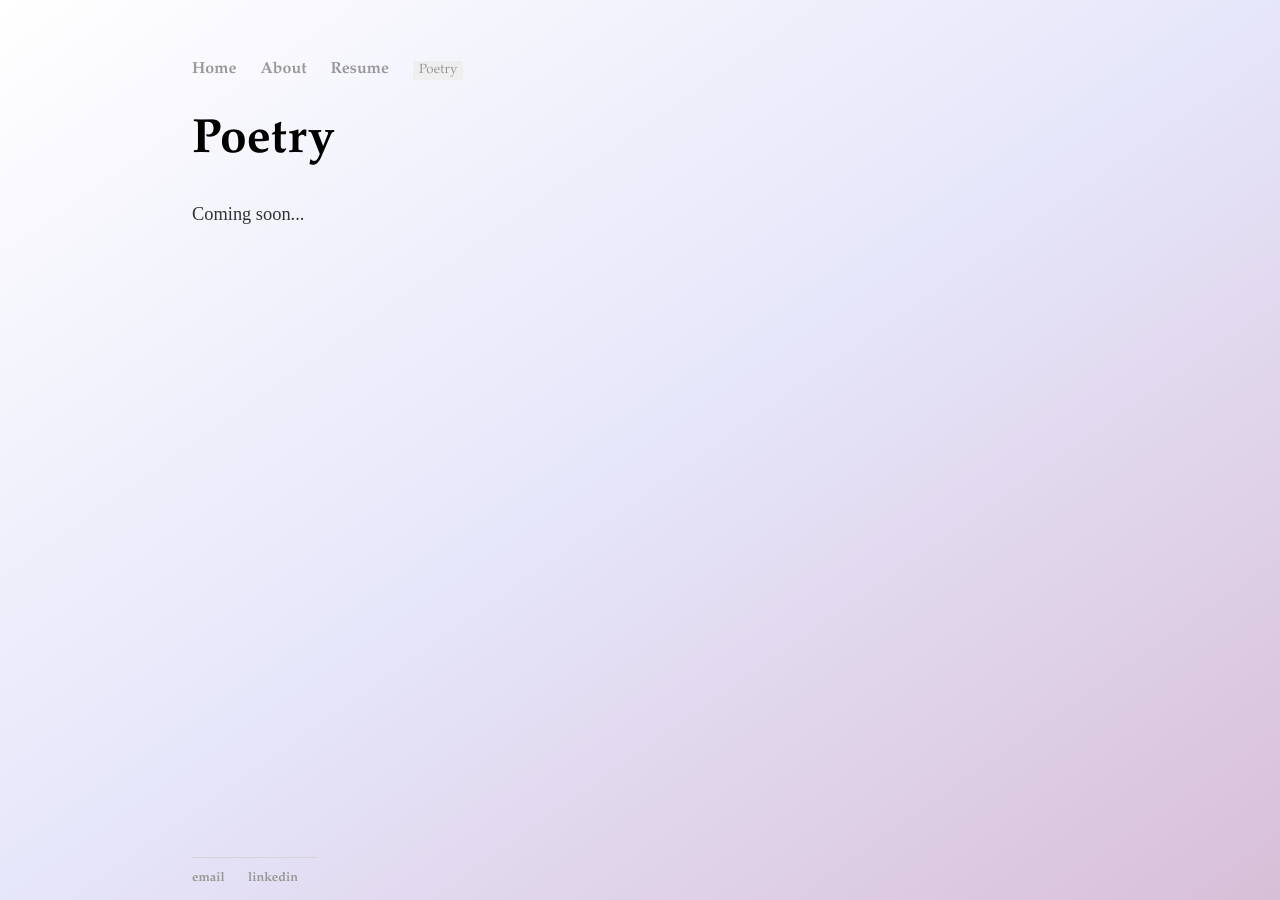
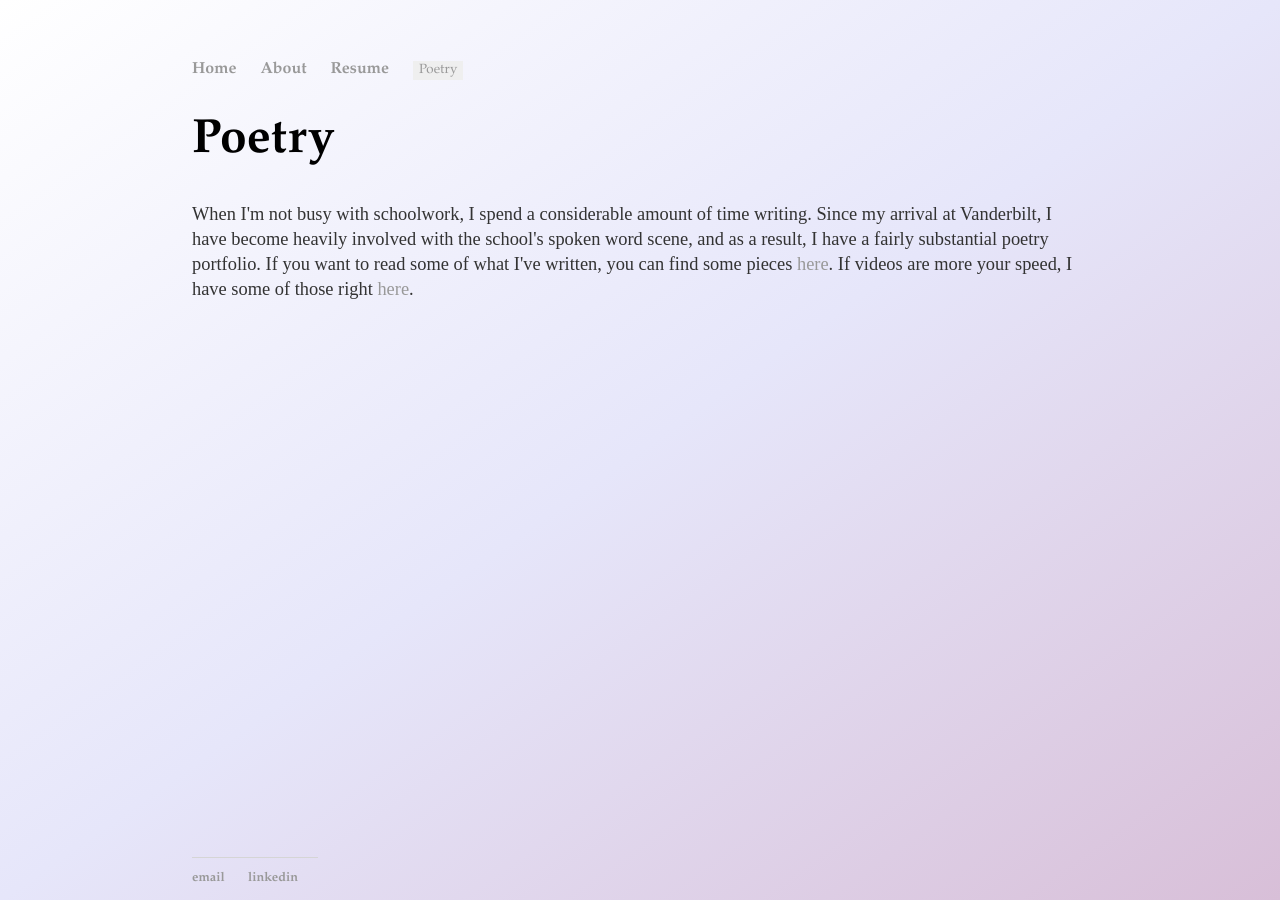
Before and after one commit to kspecks/kspecks.github.io, a Jekyll site: the page built from poetry/index.html, in a window 1280 px wide. Built offline with Jekyll 4.4.1, drawn with Linux system fonts in a browser that asks for light colours.

Commit message:
Update index.html

```diff
--- a/poetry/index.html
+++ b/poetry/index.html
@@ -4,4 +4,8 @@ title: Poetry
 ---
 <h1>{{ page.title }}</h1>
 
-<p> Coming soon... </p>
+<p>When I'm not busy with schoolwork, I spend a considerable amount of time writing. Since my arrival at Vanderbilt, I have become
+  heavily involved with the school's spoken word scene, and as a result, I have a fairly substantial poetry portfolio. If you want to
+  read some of what I've written, you can find some pieces <a href="/writing">here</a>. If videos are more your speed, I have
+  some of those right <a href="/video">here</a>.
+</p>
```
